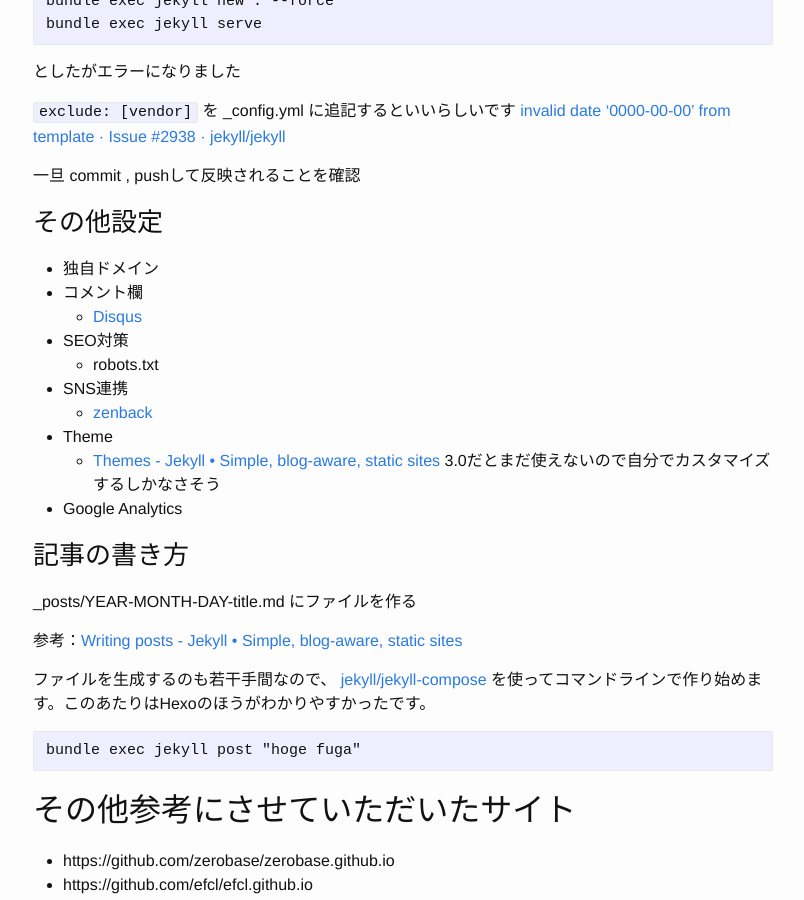
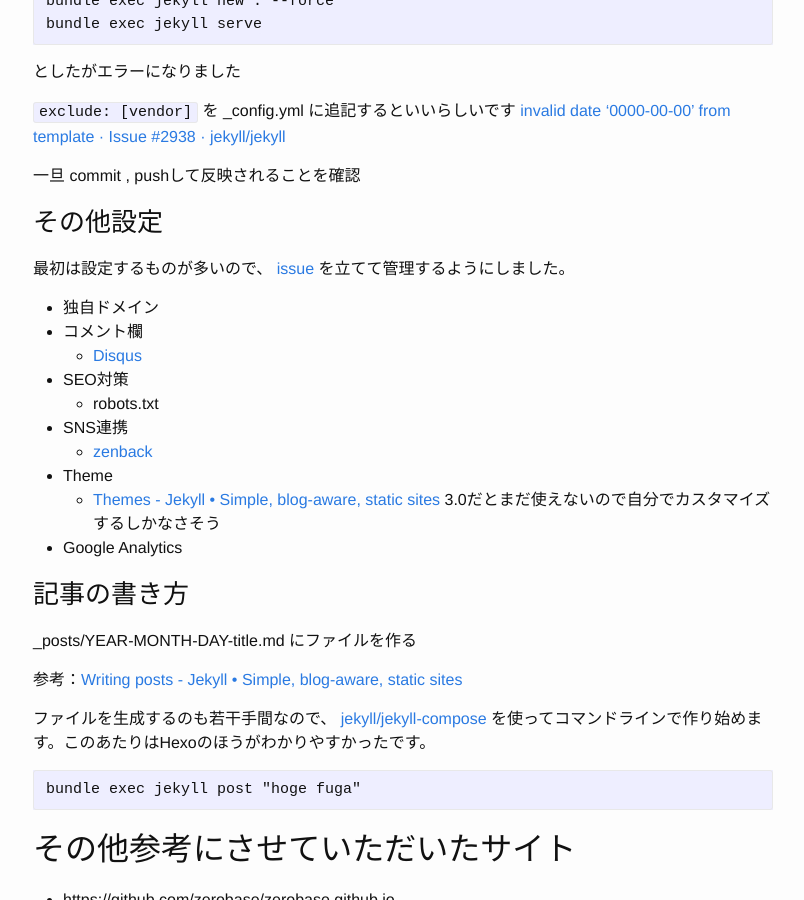
Before and after one commit to hushin/hushin.github.io, a Jekyll site: the page built from _posts/2016-06-26-jekyll-start.md, in a window 1280 px wide and 900 px high, scrolled down 1496 px. Shown: the whole window, without its empty margins (237-1041 px from the left). Built offline with Jekyll 4.4.1, drawn with Linux system fonts in a browser that asks for light colours; comment, search, counter and statistics services are not loaded.

Commit message:
issueについて更新

```diff
--- a/_posts/2016-06-26-jekyll-start.md
+++ b/_posts/2016-06-26-jekyll-start.md
@@ -77,6 +77,8 @@ bundle exec jekyll serve
 
 ### その他設定
 
+最初は設定するものが多いので、 [issue](https://github.com/hushin/hushin.github.io/issues) を立てて管理するようにしました。
+
 - 独自ドメイン
 - コメント欄
   - [Disqus](https://disqus.com/)
```
